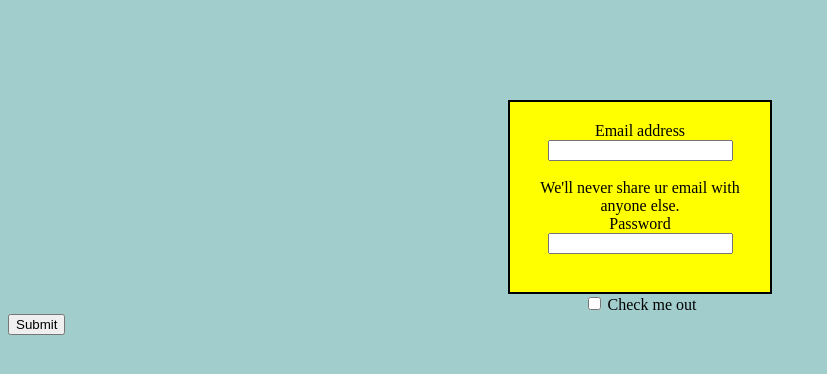
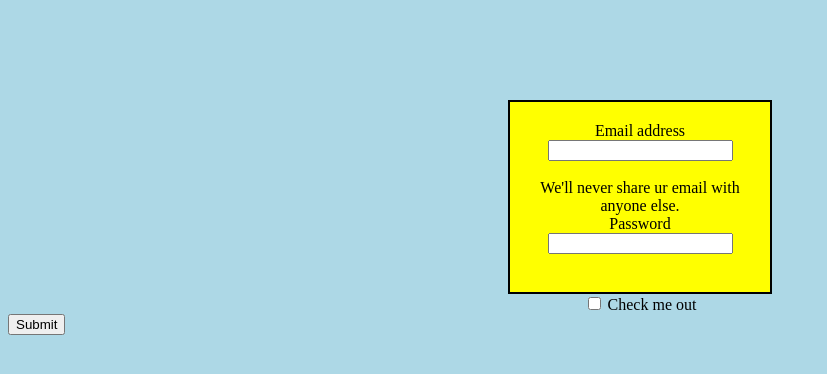
Before and after one commit to Sampadak-04/DM-practical, a plain HTML site: page index.html in a window 1280 px wide. Shown: the whole page, without its empty margins (0-827 px from the left). Drawn offline with Linux system fonts and the light colour scheme.

Commit message:
Update index.html

```diff
--- a/index.html
+++ b/index.html
@@ -11,7 +11,7 @@
         padding : 20px;
       }
       body{
-        background-color : #A1CDCC;
+        background-color : lightblue;
       }
     </style>
   </head>
```
